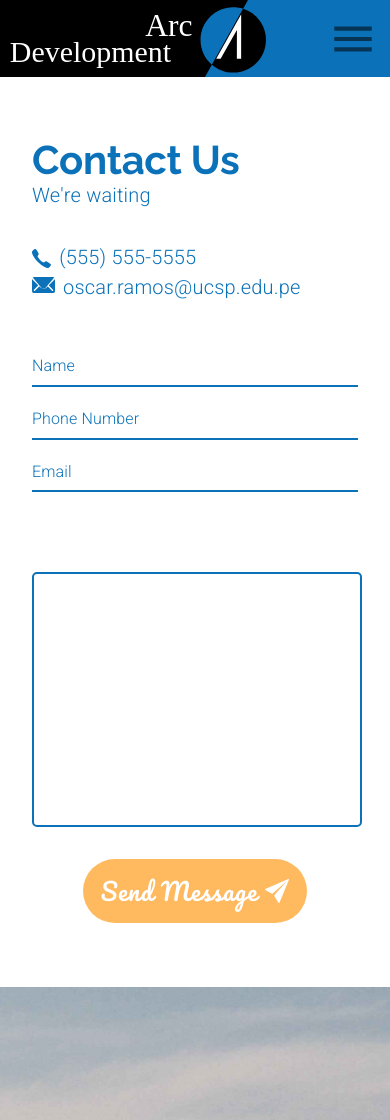
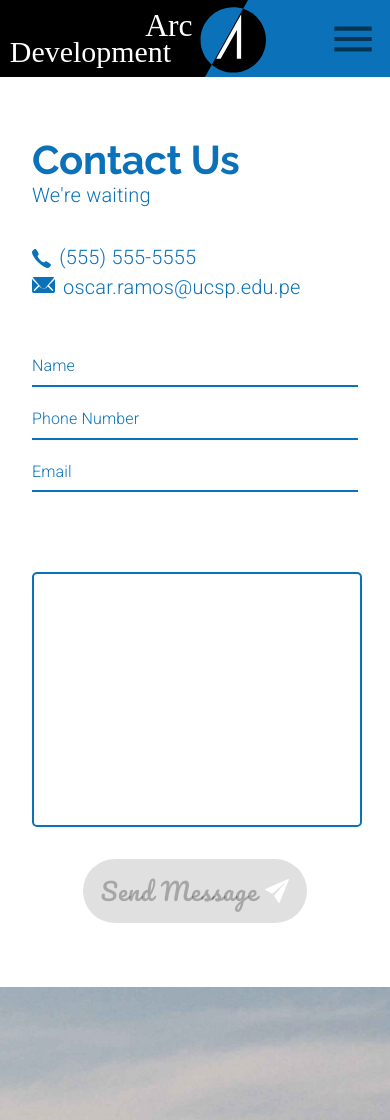
Before and after one commit to oscaramos/arc-development, a React (Create React App) app: page /contact in a window 390 px wide. Shown: the top 1120 px of the page. Built offline with nearby package versions, Linux system fonts and the light colour scheme.

Commit message:
feat: Validations on Email and Phone
Using npm library

```diff
--- a/src/pages/Contact.js
+++ b/src/pages/Contact.js
@@ -1,4 +1,6 @@
 import React, { useState } from 'react'
+import isEmail from 'validator/lib/isEmail'
+import isMobilePhone from 'validator/lib/isMobilePhone'
 
 import Grid from '@material-ui/core/Grid'
 import Button from '@material-ui/core/Button'
@@ -43,9 +45,60 @@ function Contact() {
   const matchesXS = useMediaQuery(theme.breakpoints.down('xs'))
 
   const [name, setName] = useState('')
+
   const [phone, setPhone] = useState('')
+  const [phoneHelper, setPhoneHelper] = useState('')
+
   const [email, setEmail] = useState('')
+  const [emailHelper, setEmailHelper] = useState('')
+
   const [message, setMessage] = useState('')
+
+  const handleChange = event => {
+    switch (event.target.id) {
+      case 'name':
+        setName(event.target.value)
+        break
+
+      case 'phone':
+        setPhone(event.target.value)
+        break
+
+      case 'email':
+        setEmail(event.target.value)
+        break
+
+      case 'message':
+        setMessage(event.target.value)
+        break
+
+      default:
+        break
+    }
+  }
+
+  const validate = event => {
+    switch (event.target.id) {
+      case 'phone':
+        if (!isMobilePhone(event.target.value)) {
+          setPhoneHelper('Invalid phone number')
+        } else {
+          setPhoneHelper('')
+        }
+        break
+
+      case 'email':
+        if (!isEmail(event.target.value)) {
+          setEmailHelper('Invalid email')
+        } else {
+          setEmailHelper('')
+        }
+        break
+
+      default:
+        break
+    }
+  }
 
 
   return (
@@ -58,7 +111,10 @@ function Contact() {
           item
           container
           direction='column'
-          style={{ maxWidth: matchesMD ? '30em' : '20em', padding: matchesXS? '4em 2em': matchesMD? '4em 0': undefined }}
+          style={{
+            maxWidth: matchesMD ? '30em' : '20em',
+            padding: matchesXS ? '4em 2em' : matchesMD ? '4em 0' : undefined,
+          }}
         >
           <Grid item>
             <Typography variant='h2' style={{ lineHeight: 1 }}>
@@ -98,42 +154,63 @@ function Contact() {
           {/*----- Form -----*/}
           <Grid item>
             <TextField
+              id='name'
               label='Name'
               value={name}
-              onChange={e => setName(e.target.value)}
+              onChange={handleChange}
               fullWidth
             />
           </Grid>
           <Grid item>
             <TextField
+              id='phone'
               label='Phone Number'
               value={phone}
-              onChange={e => setPhone(e.target.value)}
+              onChange={handleChange}
+              onBlur={validate}
+              error={phoneHelper.length > 0}
+              helperText={phoneHelper}
               fullWidth
             />
           </Grid>
           <Grid item>
             <TextField
+              id='email'
               label='Email'
               value={email}
-              onChange={e => setEmail(e.target.value)}
+              onChange={handleChange}
+              onBlur={validate}
+              error={emailHelper.length > 0}
+              helperText={emailHelper}
               fullWidth
             />
           </Grid>
           <Grid item>
             <TextField
+              id='message'
               multiline
               fullWidth
               rows={10}
               value={message}
-              onChange={e => setMessage(e.target.value)}
+              onChange={handleChange}
               className={classes.message}
               InputProps={{ disableUnderline: true }}
             />
           </Grid>
 
           <Grid item style={{ alignSelf: 'center', marginTop: '2em' }}>
-            <Button variant='outlined' className={classes.button}>
+            <Button
+              variant='contained'
+              className={classes.button}
+              disabled={
+                name.length === 0
+                || email.length === 0
+                || phone.length === 0
+                || message.length === 0
+                || emailHelper.length !== 0
+                || phoneHelper.length !== 0
+              }
+            >
               Send Message
               <img src={airplane} alt='airplane' style={{ width: '1.5rem', marginLeft: '0.5rem' }} />
             </Button>
```
